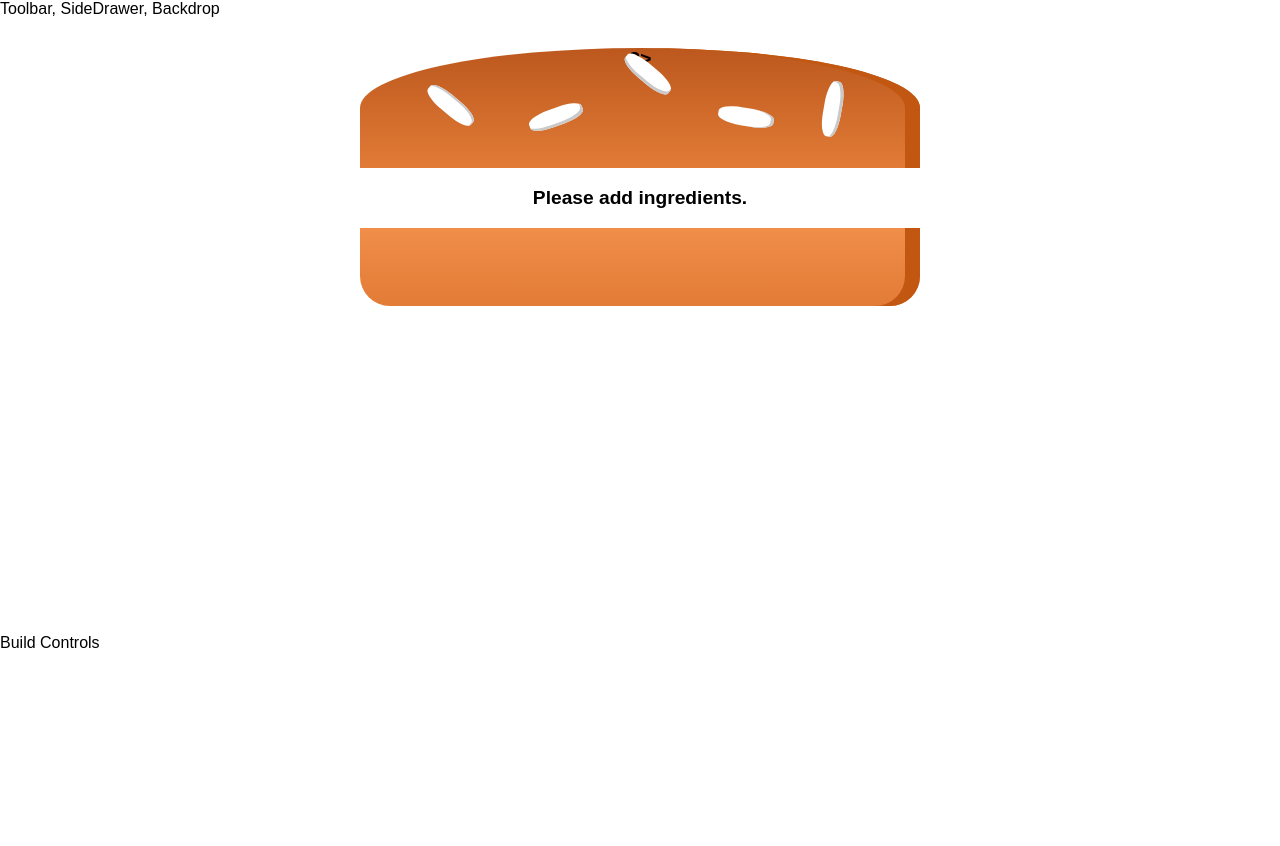
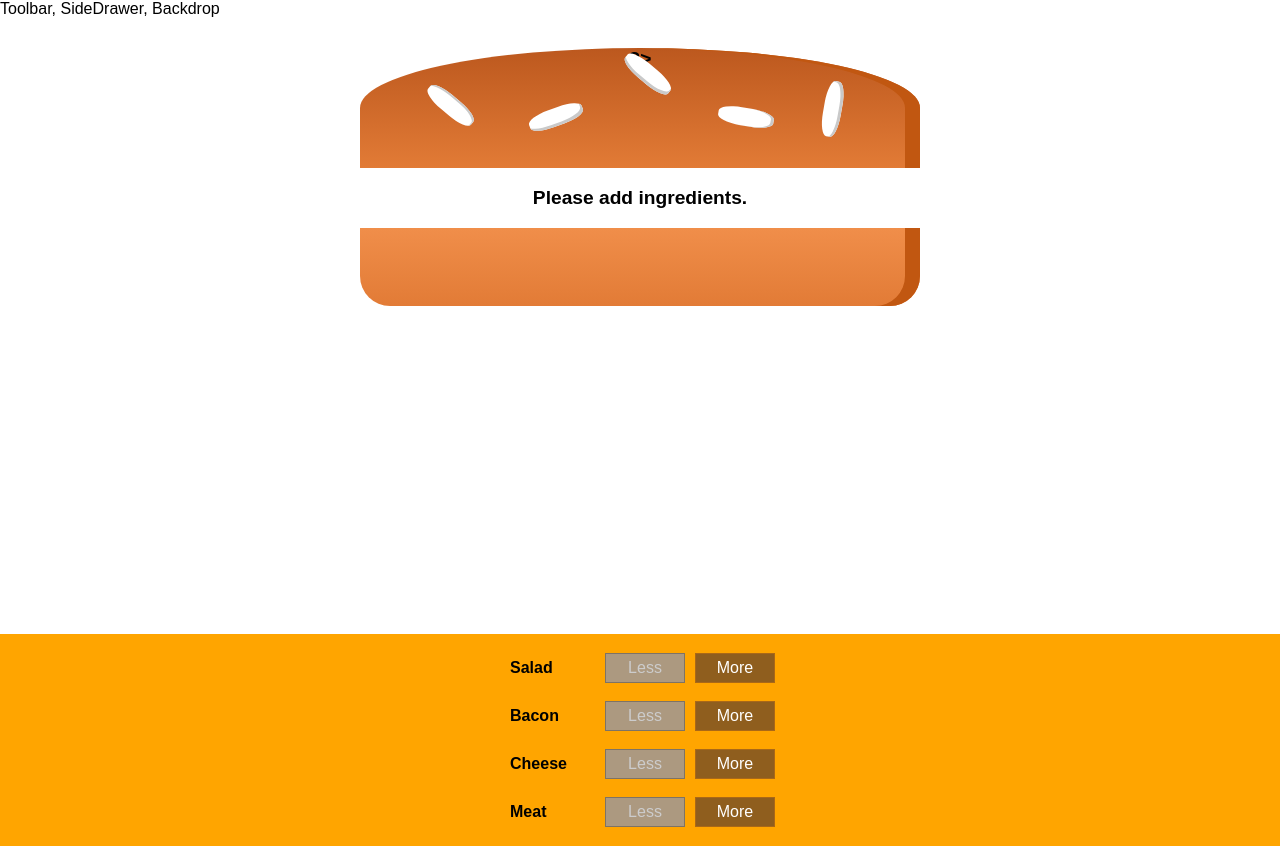
Before and after one commit to hrcn/Burger-Builder, a React app: page / in a window 1280 px wide. Before the commit the page ends 800 px from the top, so only its background shows below. Built offline with nearby package versions, Linux system fonts and the light colour scheme.

Commit message:
add and remove ingredient buttons

```diff
--- a/src/components/Burger/BuildControls/BuildControl/BuildControl.css
+++ b/src/components/Burger/BuildControls/BuildControl/BuildControl.css
@@ -3,5 +3,54 @@
     justify-content: space-between;
     align-items: center;
     margin: 5px 0;
+}
 
+.BuildControl button {
+    display: block;
+    font: inherit;
+    padding: 5px;
+    margin: 0 5px;
+    width: 80px;
+    border: 1px solid #AA6817;
+    cursor: pointer;
+    outline: none;
 }
+
+.BuildControl button:disabled {
+    background-color: #AC9980;
+    border: 1px solid #7E7365;
+    color: #ccc;
+    cursor: default;
+}
+
+.BuildControl button:hover:disabled {
+    background-color: #AC9980;
+    color: #ccc;
+    cursor: not-allowed;
+}
+
+.Label {
+    padding: 10px;
+    font-weight: bold;
+    width: 80px;
+}
+
+.BuildControl .Less {
+    background-color: #D39952;
+    color: white;
+}
+
+.BuildControl .More {
+    background-color: #8F5E1E;
+    color: white;
+}
+
+.BuildControl .Less:hover, .BuildControl .Less:active {
+    background-color: #DAA972;
+    color: white;
+}
+
+.BuildControl .More:hover,.BuildControl .More:active {
+    background-color: #99703F;
+    color: white;
+}
--- a/src/components/Burger/BuildControls/BuildControl/BuildControl.js
+++ b/src/components/Burger/BuildControls/BuildControl/BuildControl.js
@@ -1,10 +1,24 @@
 import React from 'react';
 
+import classes from './BuildControl.css';
+
+
 const buildControl = (props) => (
-    <div>
-        <div>{props.label}</div>
-        <button>Less</button>
-        <button>More</button>
+    <div className={classes.BuildControl}>
+        <div className={classes.Label}>
+            {props.label}
+        </div>
+        <button
+            className={classes.Less}
+            onClick={props.removed}
+            disabled={props.disabled} >
+            Less
+        </button>
+        <button
+            className={classes.More}
+            onClick={props.added} >
+            More
+        </button>
     </div>
 );
 
--- a/src/components/Burger/BuildControls/BuildControls.js
+++ b/src/components/Burger/BuildControls/BuildControls.js
@@ -1,8 +1,25 @@
 import React from 'react';
 
+import classes from './BuildControls.css'
+import BuildControl from './BuildControl/BuildControl';
+
+const controls = [
+    { label: 'Salad', type: 'salad' },
+    { label: 'Bacon', type: 'bacon' },
+    { label: 'Cheese', type: 'cheese' },
+    { label: 'Meat', type: 'meat' },
+];
+
 const buildControls = (props) => (
-    <div>
-
+    <div className={classes.BuildControls}>
+        {controls.map(ctrl => (
+            <BuildControl
+                key={ctrl.label}
+                label={ctrl.label}
+                added={() => props.ingredientAdded(ctrl.type)}
+                removed={() => props.ingredientRemoved(ctrl.type)}
+                disabled={props.disabled[ctrl.type]} />
+        ))}
     </div>
 );
 
--- a/src/containers/BurgerBuilder/BurgerBuilder.js
+++ b/src/containers/BurgerBuilder/BurgerBuilder.js
@@ -2,6 +2,14 @@
 
 import Auxi from '../../hoc/Auxi';
 import Burger from '../../components/Burger/Burger';
+import BuildControls from '../../components/Burger/BuildControls/BuildControls';
+
+const ingredient_prices = {
+    salad: 0.5,
+    cheese: 0.4,
+    meat: 1.3,
+    bacon: 0.6
+}
 
 class BurgerBuilder extends Component {
     state = {
@@ -10,14 +18,60 @@
             bacon: 0,
             cheese: 0,
             meat: 0
+        },
+        totalPrice: 4
+    }
+
+    addIngredientHandler = (type) => {
+        const oldCount = this.state.ingredients[type];
+        const updatedCount = oldCount + 1;
+        const updatedIngredients = {
+            ...this.state.ingredients
         }
+        updatedIngredients[type] = updatedCount;
+
+        const priceAddition = ingredient_prices[type];
+        const oldPrice = this.state.totalPrice;
+        const updatedPrice = oldPrice + priceAddition;
+        this.setState({totalPrice: updatedPrice, ingredients: updatedIngredients})
+    }
+
+    removeIngredientHandler = (type) => {
+        const oldCount = this.state.ingredients[type];
+
+        if (oldCount <= 0) {
+            return null;
+        }
+
+        const updatedCount = oldCount - 1;
+        const updatedIngredients = {
+            ...this.state.ingredients
+        }
+        updatedIngredients[type] = updatedCount;
+
+        const priceDeduction = ingredient_prices[type];
+        const oldPrice = this.state.totalPrice;
+        const updatedPrice = oldPrice - priceDeduction;
+        this.setState({totalPrice: updatedPrice, ingredients: updatedIngredients})
     }
 
     render() {
+        const disabledInfo = {
+            ...this.state.ingredients
+        };
+
+        // {salad: true, meat: false, ...}
+        for(let key in disabledInfo) {
+            disabledInfo[key] = disabledInfo[key] <= 0
+        }
+
         return (
             <Auxi>
                 <Burger ingredients={this.state.ingredients} />
-                <div>Build Controls</div>
+                <BuildControls
+                ingredientAdded={this.addIngredientHandler}
+                ingredientRemoved={this.removeIngredientHandler}
+                disabled={disabledInfo} />
             </Auxi>
         );
     }
```
